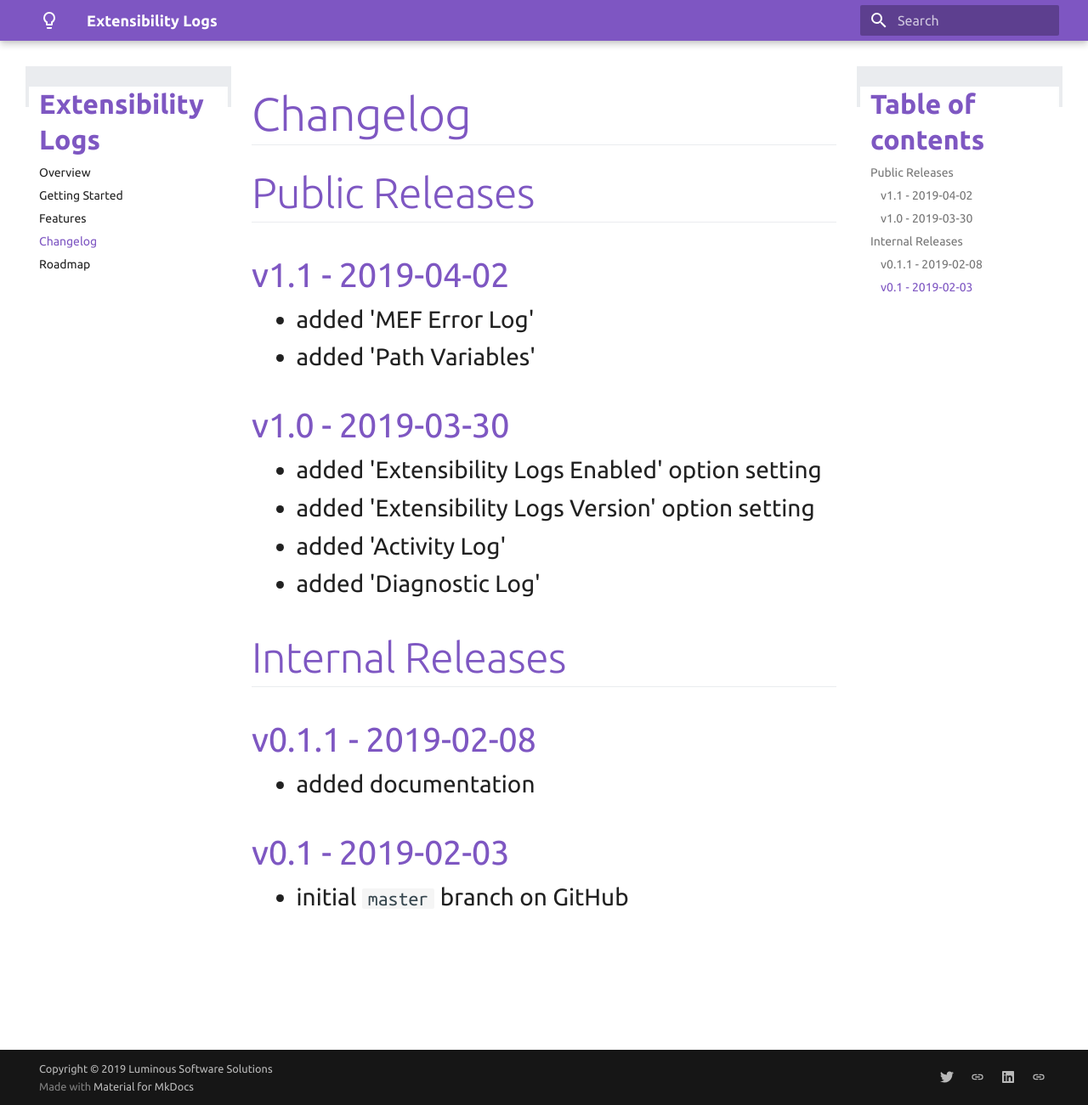
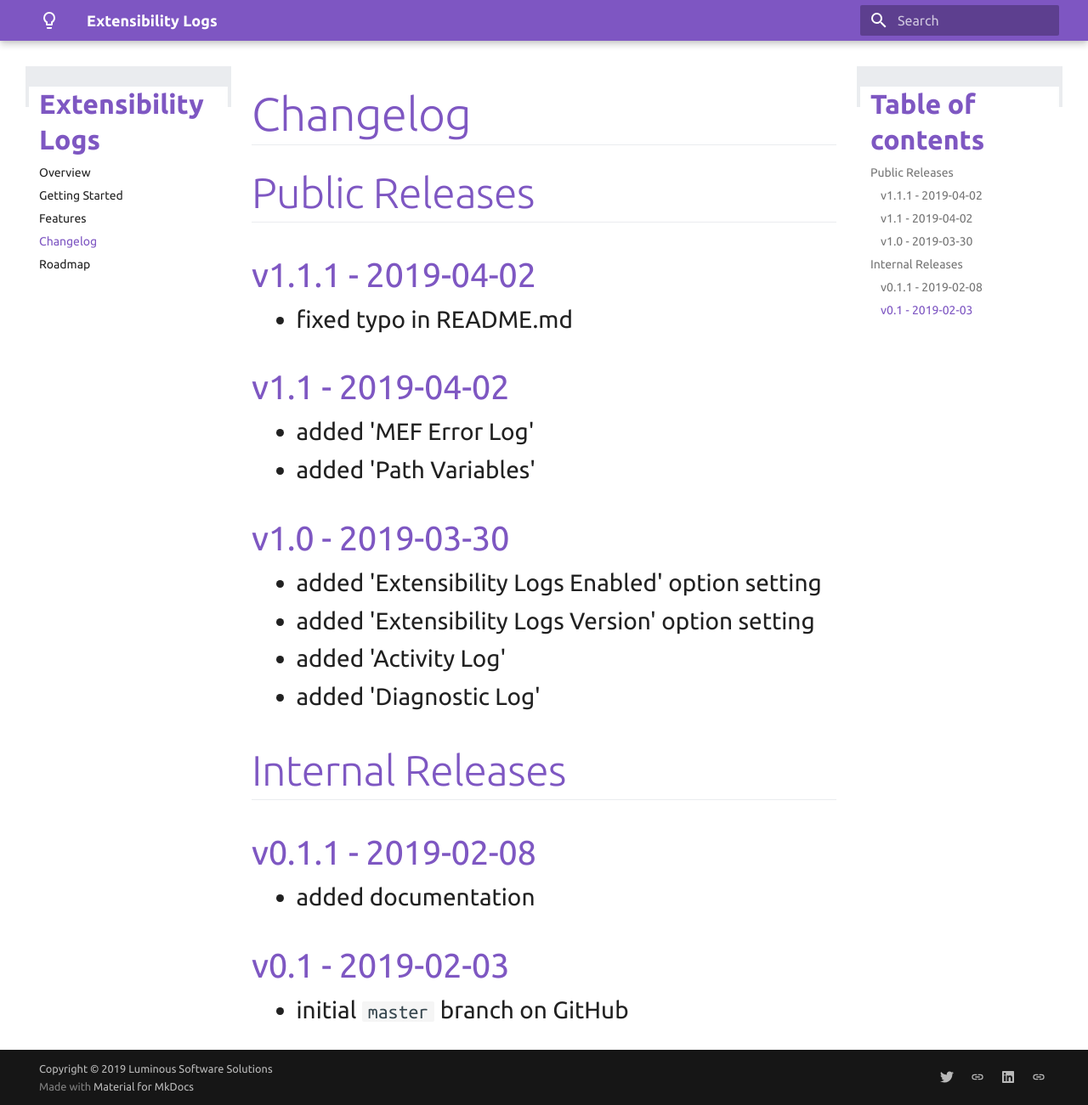
Before and after one commit to luminous-software/extensibility-logs, an MkDocs documentation site: the page built from docs-source/changelog.md, in a window 1280 px wide and 1301 px high. Shown: the whole window at 85% size. Built offline with MkDocs 1.6.1 and Material for MkDocs 9.7.7, drawn with Linux system fonts in a browser that asks for light colours; old or Windows-style settings are respelled for this version of MkDocs.

Commit message:
docs(changelog.md)

```diff
--- a/docs-source/changelog.md
+++ b/docs-source/changelog.md
@@ -1,4 +1,7 @@
 ## Public Releases
+
+### v1.1.1 - 2019-04-02
+  - fixed typo in README.md
 
 ### v1.1 - 2019-04-02
   - added 'MEF Error Log'
```
